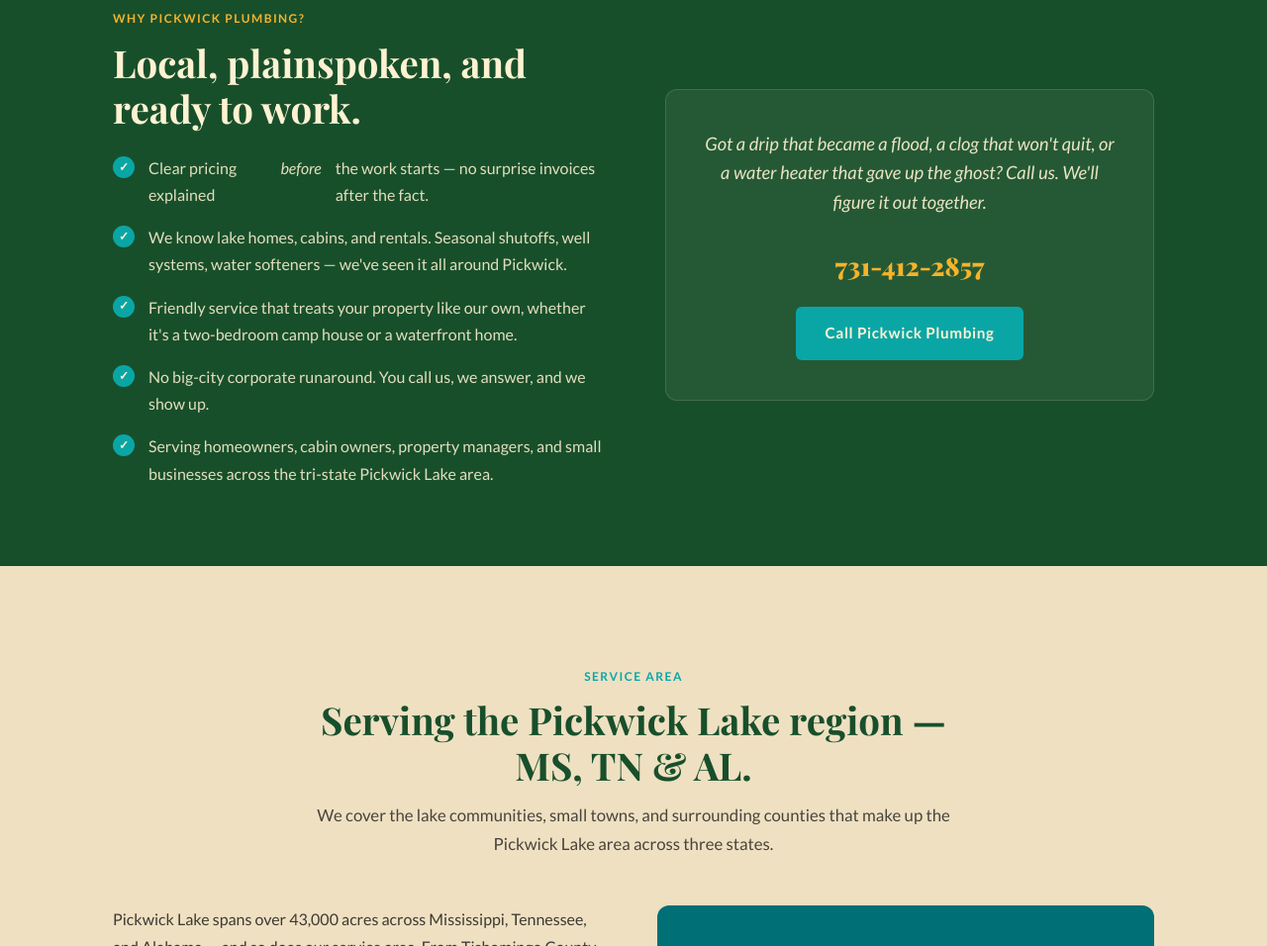
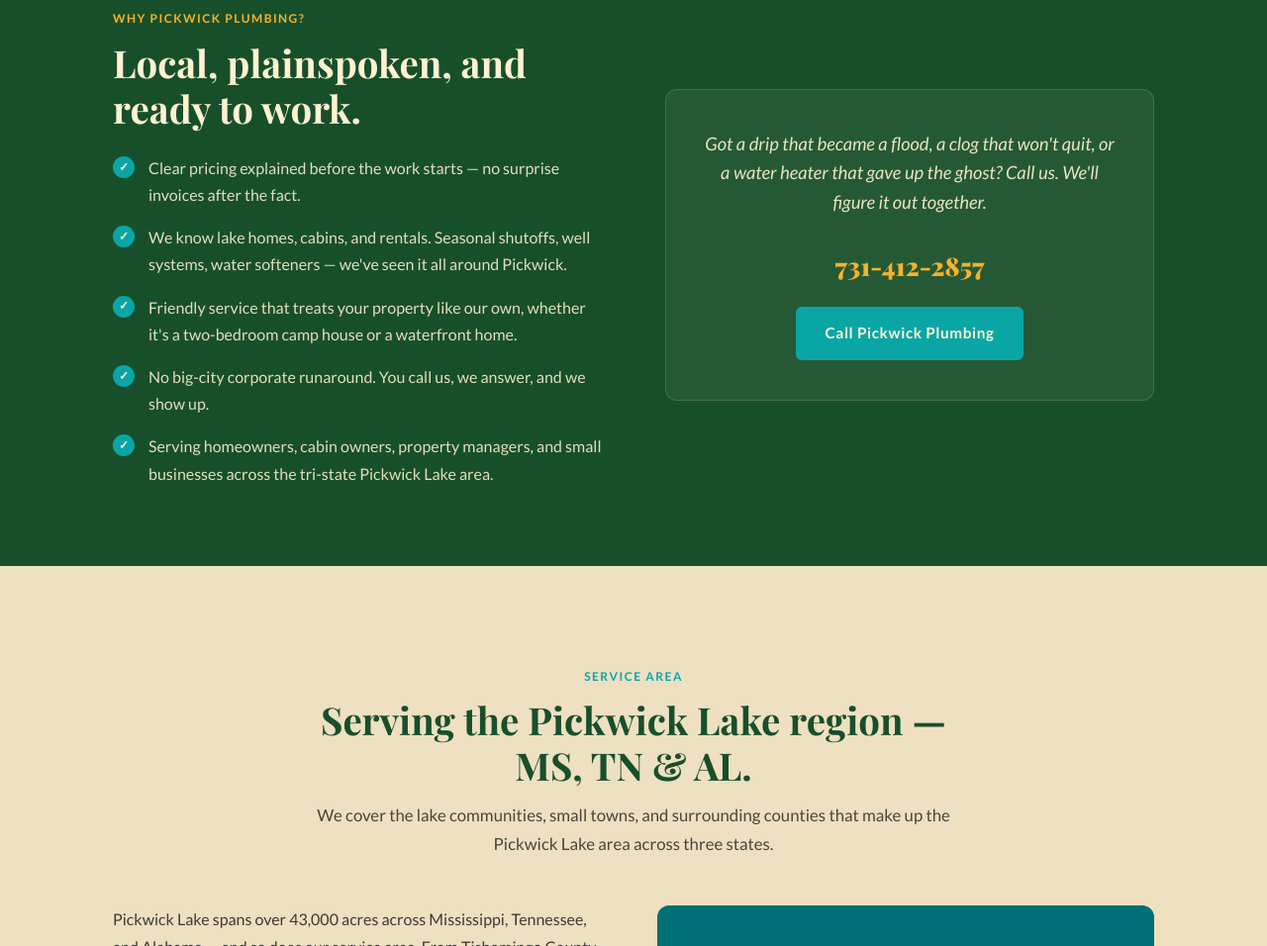
Before and after one commit to geisera/pickwick-plumbing, a plain HTML site: page index.html in a window 1280 px wide. Shown: the part 2144-3100 px from the top of the page at 99% size. Drawn offline with nearby package versions, Linux system fonts and the light colour scheme.

Commit message:
edited checklist

```diff
--- a/index.html
+++ b/index.html
@@ -277,7 +277,7 @@
           <span class="eyebrow">Why Pickwick Plumbing?</span>
           <h2 id="why-heading">Local, plainspoken, and ready to work.</h2>
           <ul class="check-list">
-            <li>Clear pricing explained <em>before</em> the work starts — no surprise invoices after the fact.</li>
+            <li>Clear pricing explained before the work starts — no surprise invoices after the fact.</li>
             <li>We know lake homes, cabins, and rentals. Seasonal shutoffs, well systems, water softeners — we've seen it all around Pickwick.</li>
             <li>Friendly service that treats your property like our own, whether it's a two-bedroom camp house or a waterfront home.</li>
             <li>No big-city corporate runaround. You call us, we answer, and we show up.</li>
```
